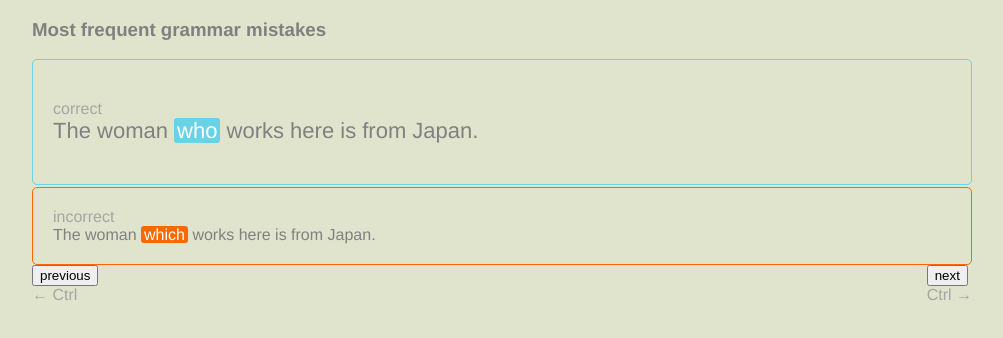
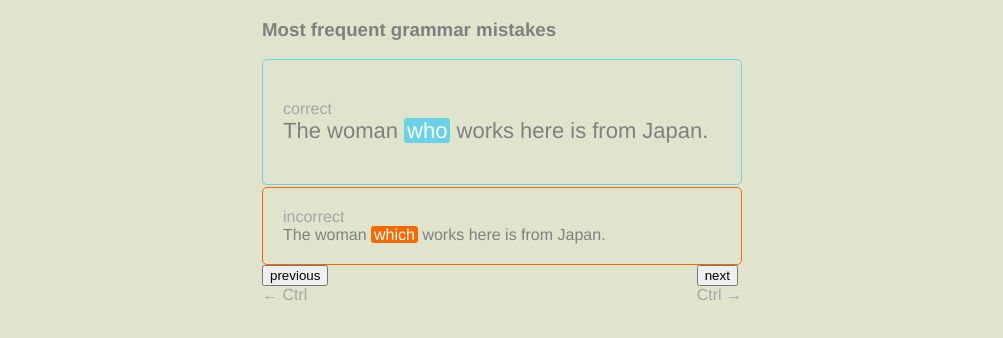
Before and after one commit to djamshed/literacy, a plain HTML site: page index.html in a window 1280 px wide. Shown: the whole page, without its empty margins (138-1141 px from the left). Drawn offline with nearby package versions, Linux system fonts and the light colour scheme.

Commit message:
Narrower container.

```diff
--- a/app.css
+++ b/app.css
@@ -9,7 +9,7 @@ body {
 .main-container {
   margin-right: auto;
   margin-left: auto;
-  width: 940px;
+  width: 480px;
 }
 
 .good-sentence-container {
```
